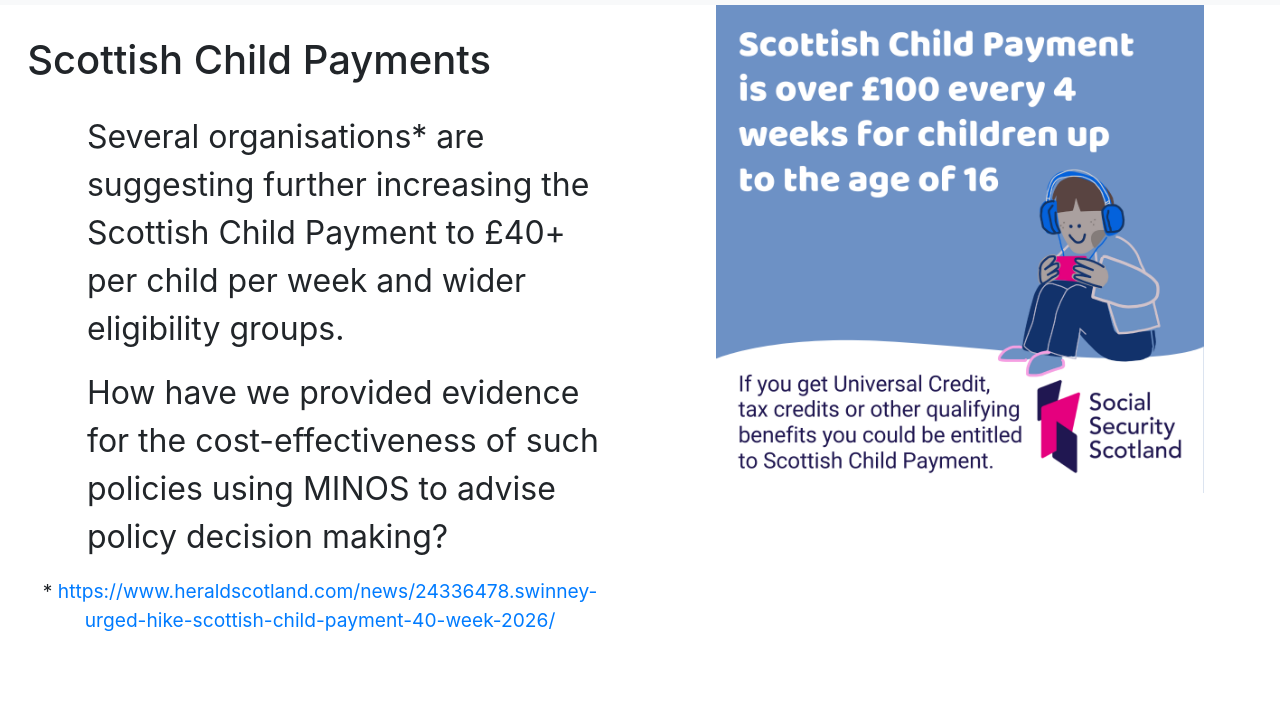
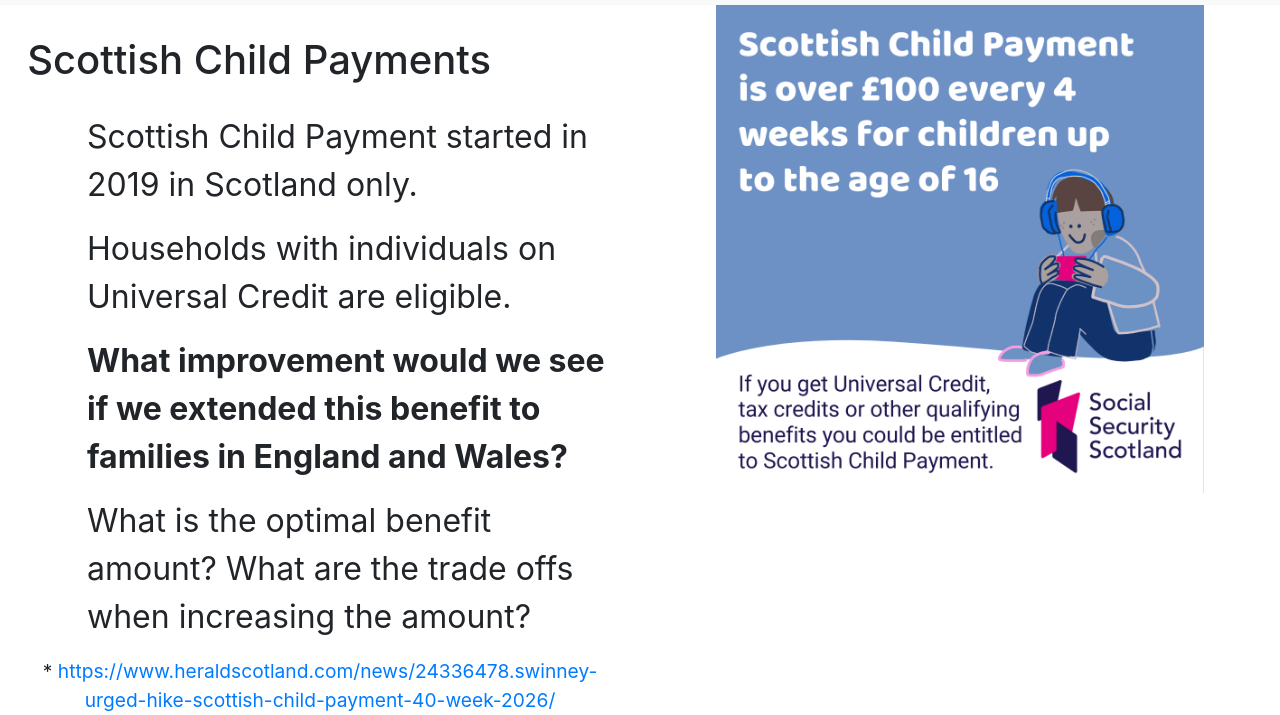
Before and after one commit to ricci-colasanti/Manchester, a plain HTML site: page pg04 a.html in a window 1280 px wide. Shown: the part 88-803 px from the top of the page. Drawn offline with nearby package versions, Linux system fonts and the light colour scheme.

Commit message:
extra page

```diff
--- a/pg04.html
+++ b/pg04 a.html
@@ -67,14 +67,12 @@
         <div class="r-panel">
           <h1>Scottish Child Payments</h1>
           <div class="r-list">
-            <p>
-              Several organisations* are suggesting further increasing the Scottish Child Payment to £40+ per child per week and wider eligibility groups.
-</p>
-
-            <p>
-              How have we provided evidence for the cost-effectiveness of such policies using MINOS to advise policy decision making?</p>
-
-
+            <p>Scottish Child Payment started in 2019 in Scotland only. </p>
+            <p>Households with individuals on Universal Credit are eligible.</p>
+            <p><b>What improvement would we see if we extended this benefit to families in England and Wales?</b></p>
+            <p>What is the optimal benefit amount?
+              What are the trade offs when increasing the amount?
+              </p>
           </div>
         </div>
         <!-- <img src="img/qr.png" width="20%" alt="workstrand"> -->
```
